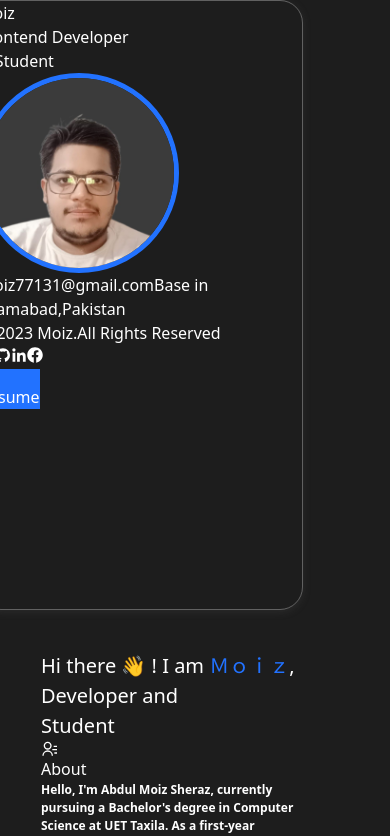
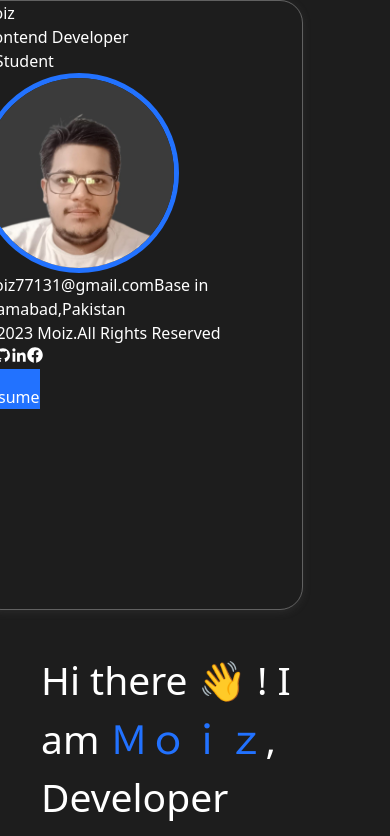
Before and after one commit to moizextra/Protfolio-moizsheraz, a React (Vite) app: page / in a window 390 px wide. Shown: the top 836 px of the page. Built offline with nearby package versions, Linux system fonts and the light colour scheme.

Commit message:
responsive

```diff
--- a/src/index.css
+++ b/src/index.css
@@ -75,7 +75,9 @@ body{
       font-size:12px;
     }
     .intropara{
-      font-size: 20px;
+      font-size: 39px;
+      margin-top: 0;
+      margin-bottom: 0;
     }
     .skill{
       padding: 10px;
```
